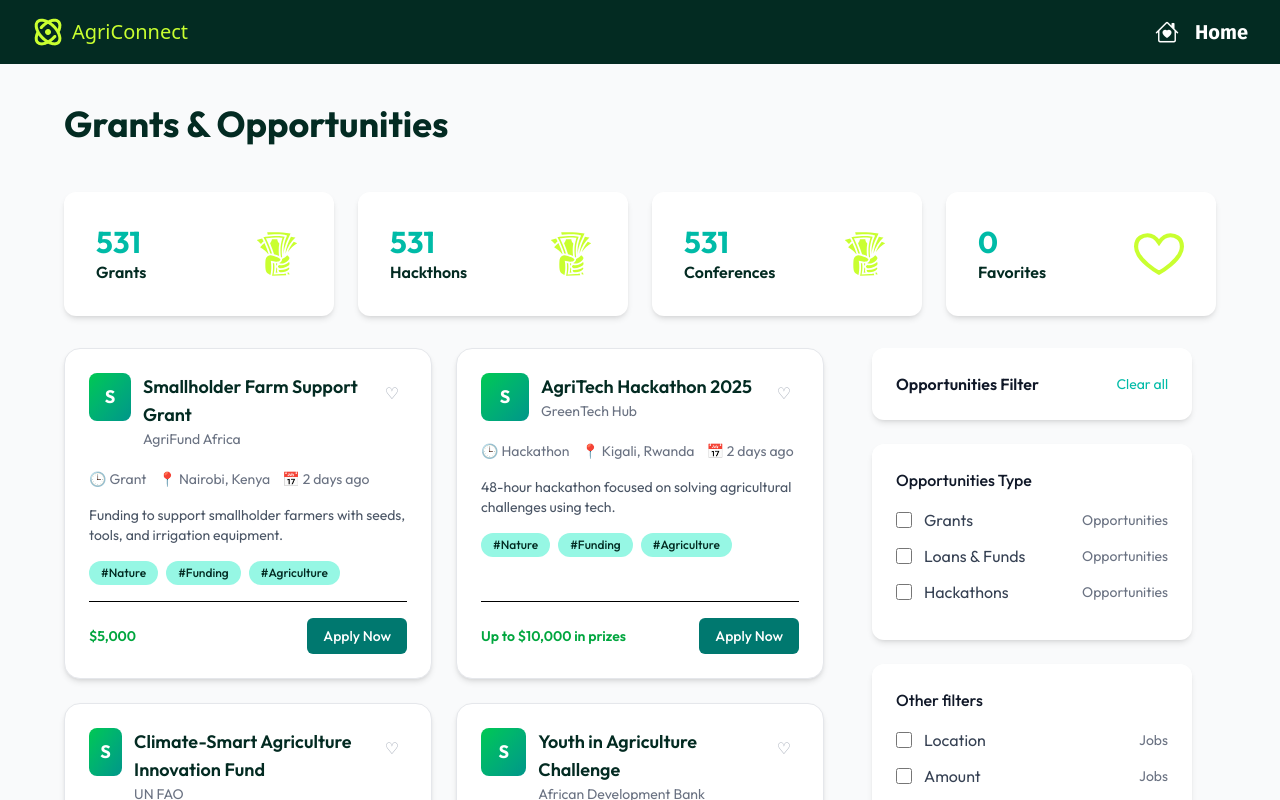
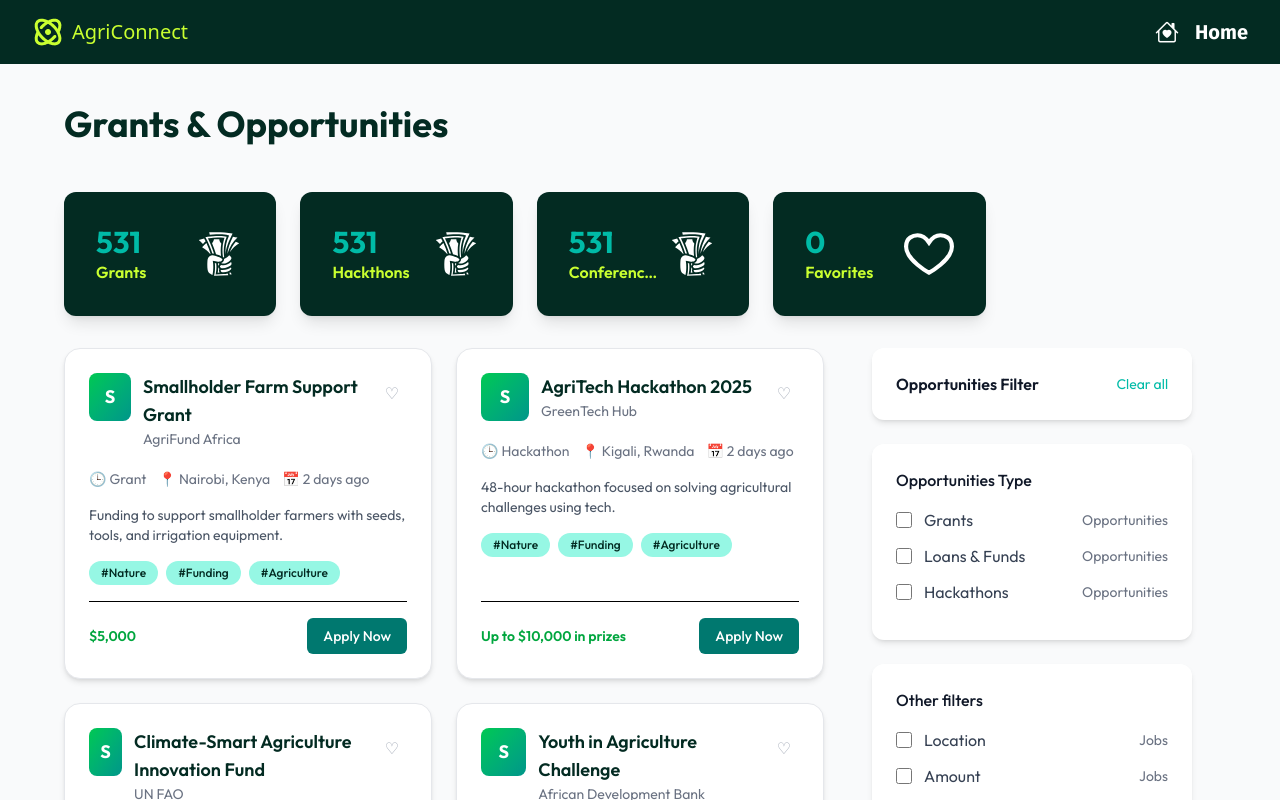
Before and after one commit to agigibairene/Capstone_project, a React (Vite) app in the folder crowdfunding_frontend/: page /grants in a window 1280 px wide. Shown: the top 800 px of the page. Built offline with nearby package versions, Linux system fonts and the light colour scheme; a web font is replaced by a local one.

Commit message:
grant cards

```diff
--- a/crowdfunding_frontend/src/components/Grants.tsx
+++ b/crowdfunding_frontend/src/components/Grants.tsx
@@ -21,22 +21,22 @@ export default function Grants() {
   const arr = [
     {
       title: 'Grants',
-      icon: <GiTakeMyMoney size={50} className="text-limeTxt" />,
+      icon: <GiTakeMyMoney size={50} className="text-white" />,
       value: 531
     },
     {
       title: 'Hackthons',
-      icon: <GiTakeMyMoney size={50} className="text-limeTxt" />,
+      icon: <GiTakeMyMoney size={50} className="text-white" />,
       value: 531
     },
     {
       title: 'Conferences',
-      icon: <GiTakeMyMoney size={50} className="text-limeTxt"/>,
+      icon: <GiTakeMyMoney size={50} className="text-white"/>,
       value: 531
     },
     {
       title: 'Favorites',
-      icon: <GrFavorite size={50} className="text-limeTxt" />,
+      icon: <GrFavorite size={50} className="text-white" />,
       value: 0
     }
   ]
@@ -51,20 +51,20 @@ export default function Grants() {
         Grants & Opportunities
       </h1>
 
-      <div className="grid grid-cols-1 sm:grid-cols-2 lg:grid-cols-3 xl:grid-cols-4 gap-4 sm:gap-6 mb-8">
+      <div className="grid grid-cols-1 w-[80%] mx-auto lg:mx-0 sm:grid-cols-2 lg:grid-cols-3 xl:grid-cols-4 gap-4 sm:gap-6 mb-8">
         {
           arr.map((item) => {
             const {title, icon, value} = item;
             return (
               <div
                 key={title}
-                className="bg-white min-w-0 p-4 sm:p-6 lg:p-8 shadow-md rounded-xl flex items-center justify-between"
+                className="bg-bgColor min-w-0 transition hover:-translate-y-1 hover:shadow-xl cursor-pointer p-4 sm:p-6 lg:p-8 shadow-lg rounded-xl flex items-center justify-between"
               >
                 <div className="flex flex-col min-w-0 flex-1 mr-2">
                   <p className="text-teal-500 text-xl sm:text-2xl lg:text-3xl font-bold hover:text-teal-700 cursor-pointer truncate">
                     {value}
                   </p>
-                  <h3 className="font-semibold text-bgColor text-sm sm:text-base truncate">
+                  <h3 className="font-semibold text-limeTxt text-sm sm:text-base truncate">
                     {title}
                   </h3>
                 </div>
@@ -91,7 +91,6 @@ export default function Grants() {
                   isSelected ? "border-2 border-limeTxt" : "border"
                 } border-gray-200 transition hover:-translate-y-1 hover:shadow-xl flex flex-col justify-between`}
               >
-                {/* Header */}
                 <div className="flex justify-between items-start mb-5">
                   <div className="flex gap-3">
                     <div className="w-12 h-12 rounded-lg bg-gradient-to-br from-green-500 to-teal-600 flex items-center justify-center text-white font-bold text-lg">
```
